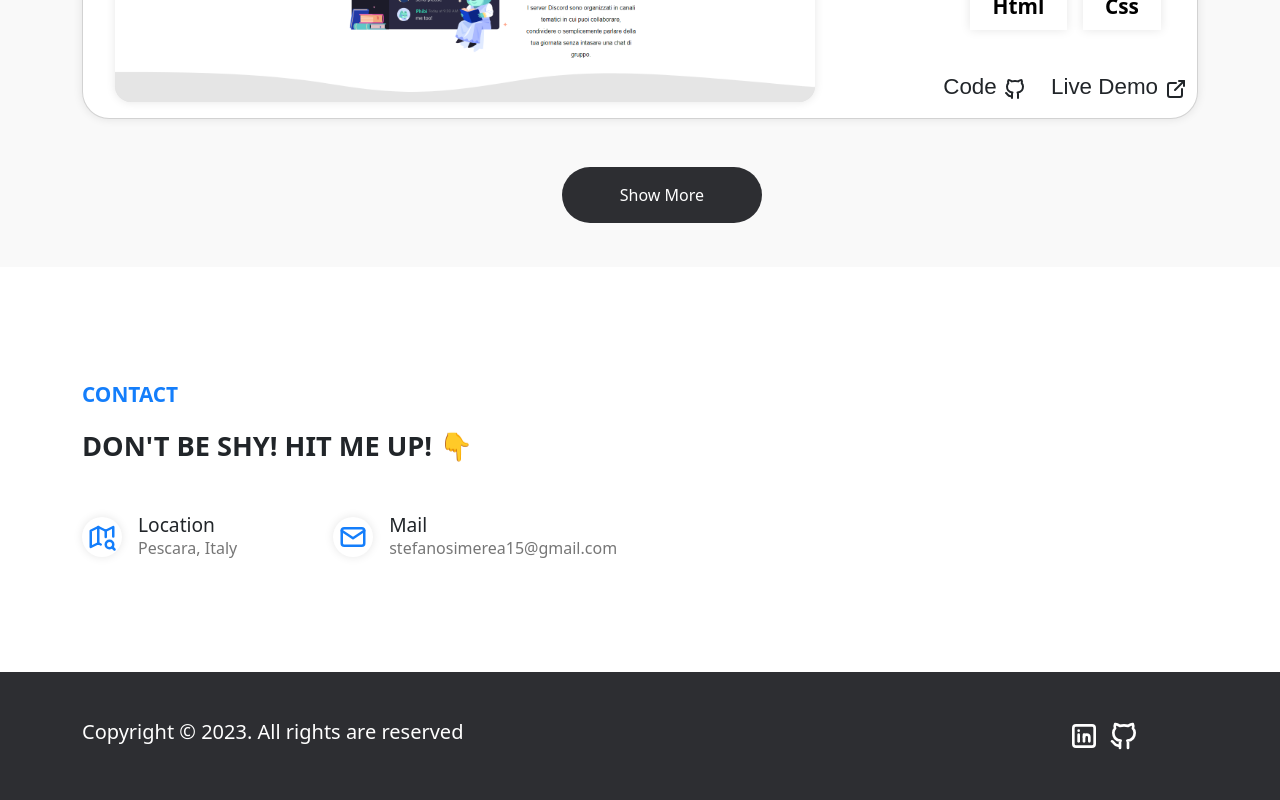
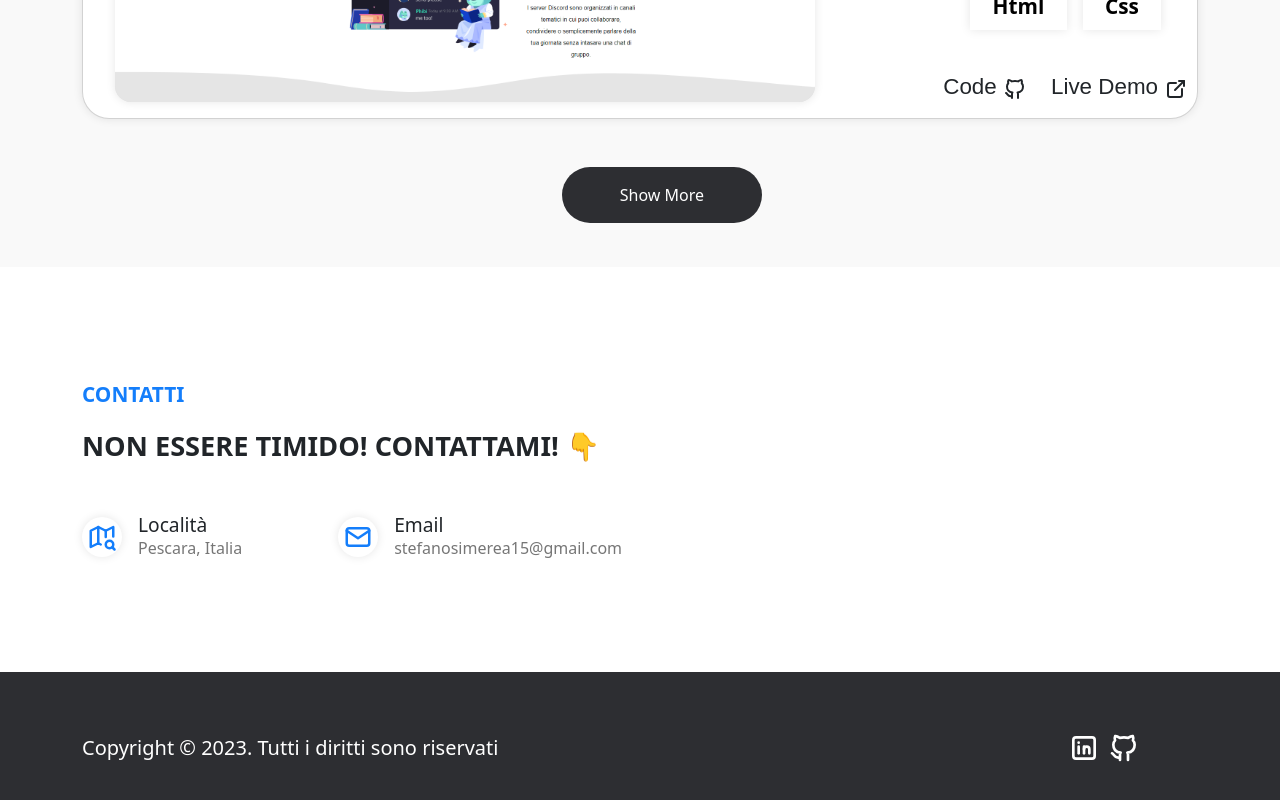
Before and after one commit to stefansimereaa/Personal-Portfolio, a Vue app: page / in a window 1280 px wide. Shown: the part 3417-4217 px from the top of the page. Built offline with nearby package versions, Linux system fonts and the light colour scheme; some icons are missing.

Commit message:
added italian language for contact and footer

```diff
--- a/src/components/footer/AppFooter.vue
+++ b/src/components/footer/AppFooter.vue
@@ -2,6 +2,8 @@
   export default {
   name: 'AppFooter',
   props: {
+  isItalian: Boolean,
+  isGb: Boolean,
   isDarkMode: Boolean,
   isDarkText: Boolean,
   },
@@ -20,12 +22,15 @@
 }
 </script>
 <template>
-  <footer :style="[$store.state.isDarkMode ? navbarStyle : { 'background-color': '#2D2E32' }]">
-    <div class="container py-5">
+  <footer class="py-5" :style="[$store.state.isDarkMode ? navbarStyle : { 'background-color': '#2D2E32' }]">
+    <div class="container">
       <div class="row d-flex align-items-center justify-content-between">
         <!-- Logos Copyrights -->
         <div class="col">
-          <h5 class="text-copyright">Copyright © 2023. All rights are reserved</h5>
+          <!-- Italian Version -->
+          <h5 class="text-copyright my-3" :class="{ 'd-none': !$store.state.isItalian }">Copyright © 2023. Tutti i diritti sono riservati</h5>
+          <!-- English Version -->
+          <h5 class="text-copyright my-3" :class="{ 'd-none': $store.state.isItalian }">Copyright © 2023. All rights are reserved</h5>
         </div>
         <!-- Logos Footer -->
         <div class="col-2 d-flex align-items-center px-5">
--- a/src/components/main/sections/Contact.vue
+++ b/src/components/main/sections/Contact.vue
@@ -3,6 +3,8 @@
 export default {
   name: 'Contact',
   props: {
+  isItalian: Boolean,
+  isGb: Boolean,
   isDarkMode: Boolean,
   isDarkText: Boolean,
   },
@@ -26,8 +28,15 @@ export default {
     <div class="container">
         <!-- Contact Title -->
         <div class="contact-title">
-          <p :style="{ color: '#147efb' }">CONTACT</p>
-          <h3 :style="{ color: isDarkText ? '#fff' : 'inherit' }">Don't be shy! Hit me up! 👇</h3>
+          <!-- Italian Version -->
+          <p :style="{ color: '#147efb' }" :class="{ 'd-none': !$store.state.isItalian }">CONTATTI</p>
+          <!-- English Version -->
+          <p :style="{ color: '#147efb' }" :class="{ 'd-none': $store.state.isItalian }">CONTACT</p>
+
+          <!-- Italian Version -->
+          <h3 :style="{ color: isDarkText ? '#fff' : 'inherit' }" :class="{ 'd-none': !$store.state.isItalian }">Non essere timido! Contattami! 👇</h3>
+          <!-- English Version -->
+          <h3 :style="{ color: isDarkText ? '#fff' : 'inherit' }" :class="{ 'd-none': $store.state.isItalian }">Don't be shy! Hit me up! 👇</h3>
         </div>
         <!-- Contact Icons -->
         <div class="contact-icons d-flex">
@@ -39,8 +48,14 @@ export default {
             </span>
             <!-- Info Location -->
             <div class="contact-info ms-3">
-              <h3>Location</h3>
-              <a href="https://maps.app.goo.gl/Ve3CVBgDRHdb5mYAA" target="_blank" class="color-hover" >Pescara, Italy</a>
+              <!-- Italian Version -->
+              <h3 :class="{ 'd-none': !$store.state.isItalian }">Località</h3>
+              <!-- English Version -->
+              <h3 :class="{ 'd-none': $store.state.isItalian }">Location</h3>
+              <!-- Italian Version -->
+              <a href="https://maps.app.goo.gl/Ve3CVBgDRHdb5mYAA" target="_blank" class="color-hover" :class="{ 'd-none': !$store.state.isItalian }">Pescara, Italia</a>
+              <!-- English Version -->
+              <a href="https://maps.app.goo.gl/Ve3CVBgDRHdb5mYAA" target="_blank" class="color-hover" :class="{ 'd-none': $store.state.isItalian }">Pescara, Italy</a>
             </div>
           </div>
           <!-- Email INFO -->
@@ -51,7 +66,10 @@ export default {
             </span>
             <!-- Info Email -->
             <div class="contact-info ms-3">
-              <h3>Mail</h3>
+              <!-- Italian Version -->
+              <h3 :class="{ 'd-none': !$store.state.isItalian }">Email</h3>
+              <!-- English Version -->
+              <h3 :class="{ 'd-none': $store.state.isItalian }">Mail</h3>
               <a class="color-hover" target="_blank" href="https://mail.google.com/mail/u/0/?view=cm&fs=1&to=stefanosimerea15@gmail.com">stefanosimerea15@gmail.com</a>
             </div>
           </div>
```
